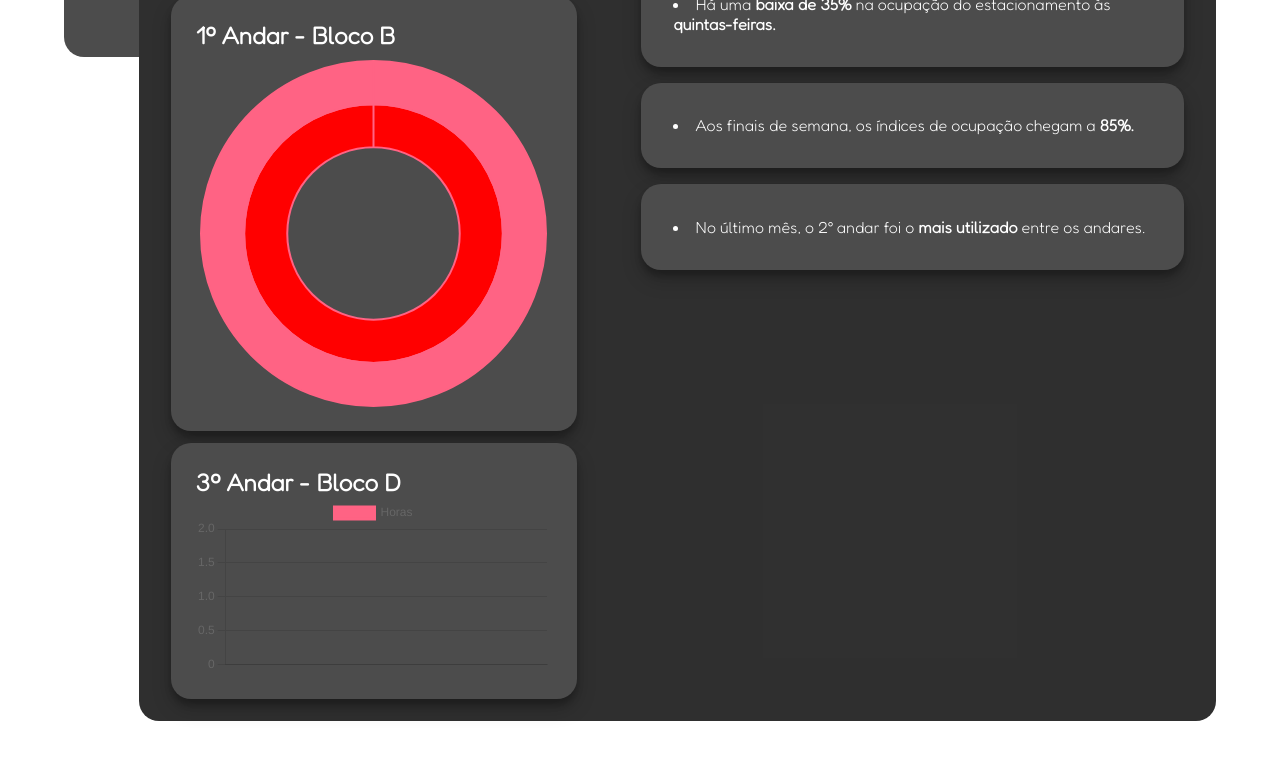
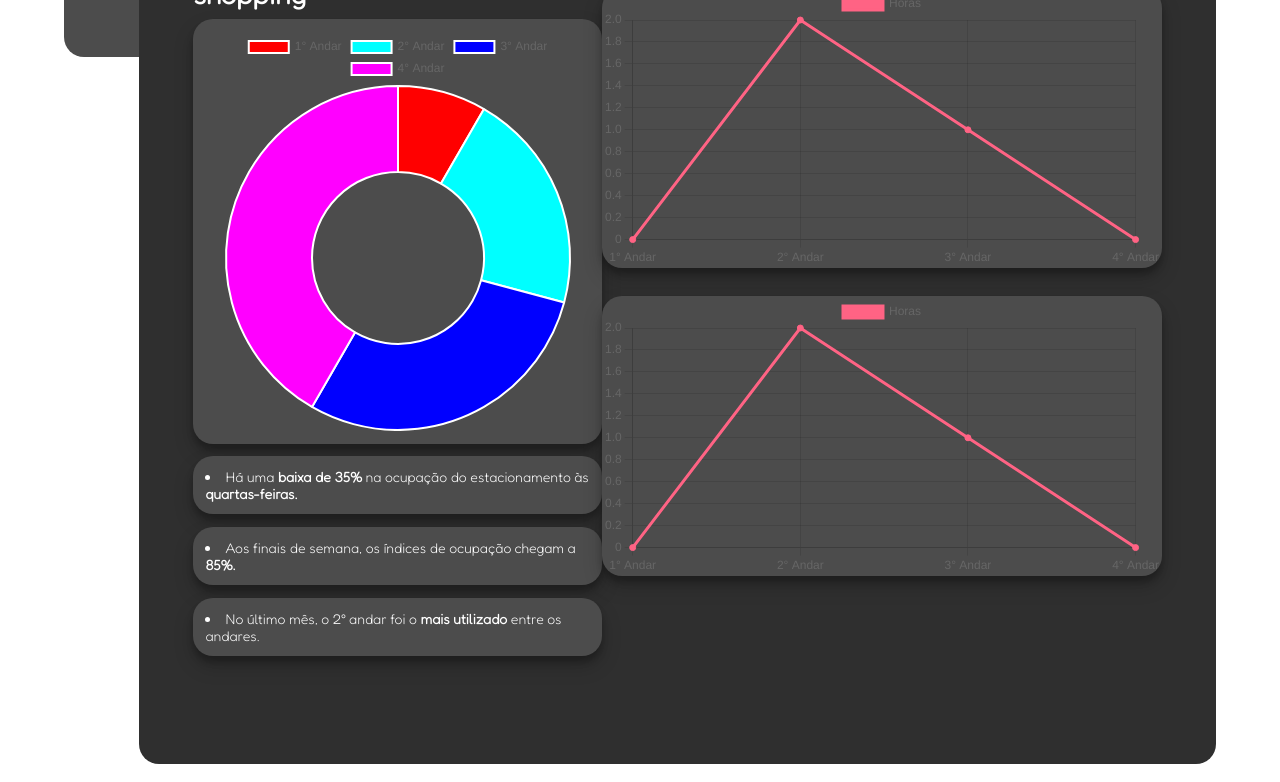
Before and after one commit to lucaslrodrigues/Sprint2, a plain HTML site: page Site institucional/dashboard.html in a window 1280 px wide. Shown: the part 359-1141 px from the top of the page. Drawn offline with nearby package versions, Linux system fonts and the light colour scheme.

Commit message:
reparos na tela de dashboard

```diff
--- a/Site institucional/dashboard.html
+++ b/Site institucional/dashboard.html
@@ -32,11 +32,6 @@
     <div class="intro">
         <div class="container">
             <div class="menu">
-                <!-- <div class="menu_logo">
-
-                        <i class="fa-solid fa-user"></i>
-
-                </div> -->
 
                 <div class="topicos">
 
@@ -51,6 +46,7 @@
 
             </div>
 
+            <!-- alerta -->
             <div class="dashboard">
                 <div class="alerta">
                     <section>
@@ -65,7 +61,7 @@
                     </section>
                 </div>
 
-
+                <!-- analystics -->
                 <div class="analystics">
                     <div class="container">
                         <div class="kpi kpi_critico">
@@ -121,41 +117,27 @@
                 </div>
 
 
-                <div class="andar">
+
+                <!-- grafico doughnuts -->
+                <div class="chart">
                     <div class="container">
-                        <div class="chart">
+
+                        <div class="ladoA">
                             <h1>
-                                Blocos com baixa ocupação!
+                                Porcentagem de ocupação do shopping
                             </h1>
-                            <div class="box">
-                                <section>
-                                    <h1>1º Andar - Bloco B</h1>
+                            <section class="grafico_doughnuts">
+                                <div style="width: 50vh;">
+                                    <canvas id="myChart"></canvas>
+                                </div>
+                            </section>
 
-                                    <div class="grafico">
-                                        <canvas id="myChart"></canvas>
-                                    </div>
-                                </section>
-
-                                <section>
-                                    <h1>3º Andar - Bloco D</h1>
-
-                                    <div class="grafico">
-                                        <canvas id="myChart2"></canvas>
-                                    </div>
-
-                                </section>
-                            </div>
-                        </div>
-
-                        <div class="chart">
-                            <h1>
-
-                            </h1>
                             <div class="box">
                                 <section>
                                     <p>
                                         <li>
-                                            Há uma <b>baixa de 35%</b> na ocupação do estacionamento às <b>quintas-feiras.</b>
+                                            Há uma <b>baixa de 35%</b> na ocupação do estacionamento às
+                                            <b>quartas-feiras.</b>
                                         </li>
                                     </p>
                                 </section>
@@ -175,12 +157,34 @@
                             </div>
                         </div>
 
+
+
+                        <div class="ladoB">
+                            <h1>
+                                Dsahusauhdjhas
+                            </h1>
+                            <section>
+                                <div style="width: 70vh;">
+                                    <canvas id="myChart2"></canvas>
+                                </div>
+                            </section>
+
+                            <section>
+                                <div>
+                                    <canvas style="width: 70vh;" id="myChart3"></canvas>
+                                </div>
+                            </section>
+
+
+
+                        </div>
                     </div>
+
                 </div>
+            </div>
 
-            </div>
         </div>
-
+    </div>
     </div>
 
 
@@ -238,29 +242,57 @@
         </div>
     </footer>
 
+
 </body>
 <script src="https://cdn.jsdelivr.net/npm/chart.js"></script>
+
+
+<!-- Graficos Doughnut lado B -->
+<script>
+    const data = {
+        labels: [
+            '1° Andar',
+            '2° Andar',
+            '3° Andar',
+            '4° Andar',
+        ],
+        datasets: [{
+            label: 'My First Dataset',
+            data: [20, 50, 70, 100],
+            backgroundColor: [
+                'rgb(255, 0, 0)',
+                'rgb(0, 255, 255)',
+                'rgb(0, 0, 255)',
+                'rgb(255, 0, 255)'
+            ],
+            hoverOffset: 4
+        }]
+    };
+
+    const config = {
+        type: 'doughnut',
+        data: data,
+    };
+</script>
+
+
+<script>
+    const myChart3 = new Chart(
+        document.getElementById('myChart'),
+        config
+    );
+</script>
+
+
+
+<!-- Graficos lado B -->
 <script>
     const labels = [
+        '1° Andar',
+        '2° Andar',
+        '3° Andar',
+        '4° Andar',
     ];
-
-    const data = {
-        labels: labels,
-        datasets: [{
-            label: 'Horas',
-            backgroundColor: 'rgb(255, 99, 132)',
-            borderColor: 'rgb(255, 99, 132)',
-            data: [1],
-        },
-        {
-            label: 'Horas',
-            backgroundColor: 'rgb(255, 0, 0 )',
-            borderColor: 'rgb(255, 99, 132)',
-            data: [2],
-        }
-    ]
-
-    };
 
     const data2 = {
         labels: labels,
@@ -272,10 +304,16 @@
         }]
     };
 
-    const config = {
-        type: 'doughnut',
-        data: data,
-        options: {}
+
+
+    const data3 = {
+        labels: labels,
+        datasets: [{
+            label: 'Horas',
+            backgroundColor: 'rgb(255, 99, 132)',
+            borderColor: 'rgb(255, 99, 132)',
+            data: [0, 2, 1, 0, 1],
+        }]
     };
 
     const config2 = {
@@ -283,19 +321,32 @@
         data: data2,
         options: {}
     };
+
+    const config3 = {
+        type: 'line',
+        data: data3,
+        options: {}
+    };
 </script>
 
 <script>
     const myChart = new Chart(
-        document.getElementById('myChart'),
-        config
+        document.getElementById('myChart2'),
+        config2
     );
 
     const myChart2 = new Chart(
-        document.getElementById('myChart2'),
-        config2
+        document.getElementById('myChart3'),
+        config3
     );
 </script>
+
+
+
+
+
+
+
 
 <script>
     var now = new Date()
--- a/Site institucional/styleDashboard.css
+++ b/Site institucional/styleDashboard.css
@@ -213,22 +213,79 @@ li a:hover {
 
 
 
-/* andar */
-.andar {
-    color: white;
-    margin-top: 2%;
-    margin-bottom: 2%;
-    width: 100%;
+/* graficos */
+
+.chart {
+    /* border: solid 3px red; */
+    height: 105vh;
 }
 
-.andar .container {
+.chart .container {
+    /* border: solid 3px blue; */
+    width: 90%;
     display: flex;
     flex-direction: row;
-    width: 100%;
     justify-content: space-around;
-    /* border: solid 3px yellow; */
 }
 
+
+.ladoA {
+    display: flex;
+    flex-direction: column;
+    margin-top: 2%;
+    font-size: 14px;
+    color: white;
+}
+
+.ladoA section {
+    box-shadow: rgba(0, 0, 0, 0.19) 0px 10px 20px, rgba(0, 0, 0, 0.23) 0px 6px 6px;
+    border-radius: 20px;
+    background-color: #4c4c4c;
+    color: white;
+    /* border: 3px solid red; */
+    display: flex;
+    flex-direction: column;
+    align-items: center;
+    justify-content: center;
+    padding: 3%;
+}
+
+.ladoA h1 {
+    margin-bottom: 2%;
+}
+
+.ladoB {
+    display: flex;
+    flex-direction: column;
+    align-items: center;
+    margin-top: 2%;
+    color: white;
+    font-size: 14px;
+}
+
+.ladoB h1 {
+    margin-bottom: 2%;
+}
+
+.ladoB section {
+    box-shadow: rgba(0, 0, 0, 0.19) 0px 10px 20px, rgba(0, 0, 0, 0.23) 0px 6px 6px;
+    border-radius: 20px;
+    background-color: #4c4c4c;
+    color: white;
+    /* border: 3px solid green; */
+    margin-bottom: 5%;
+}
+
+/* .box {
+     border: solid 3px white;
+    margin-top: 3%;
+}
+
+.box section {
+    margin-top: 3%;
+    padding: 1% 2%;
+    font-size: 16px;
+} */
 
 .box {
     /* border: solid 3px blue; */
@@ -237,7 +294,7 @@ li a:hover {
 
 .box section {
     box-shadow: rgba(0, 0, 0, 0.19) 0px 10px 20px, rgba(0, 0, 0, 0.23) 0px 6px 6px;
-    padding: 6%;
+    padding: 3%;
     border-radius: 20px;
     margin-top: 3%;
     background-color: #4c4c4c;
@@ -245,9 +302,7 @@ li a:hover {
     /* border: solid 3px white; */
 }
 
-canvas {
-   color: white;
-}
+
 
 
 /* footer */
```
